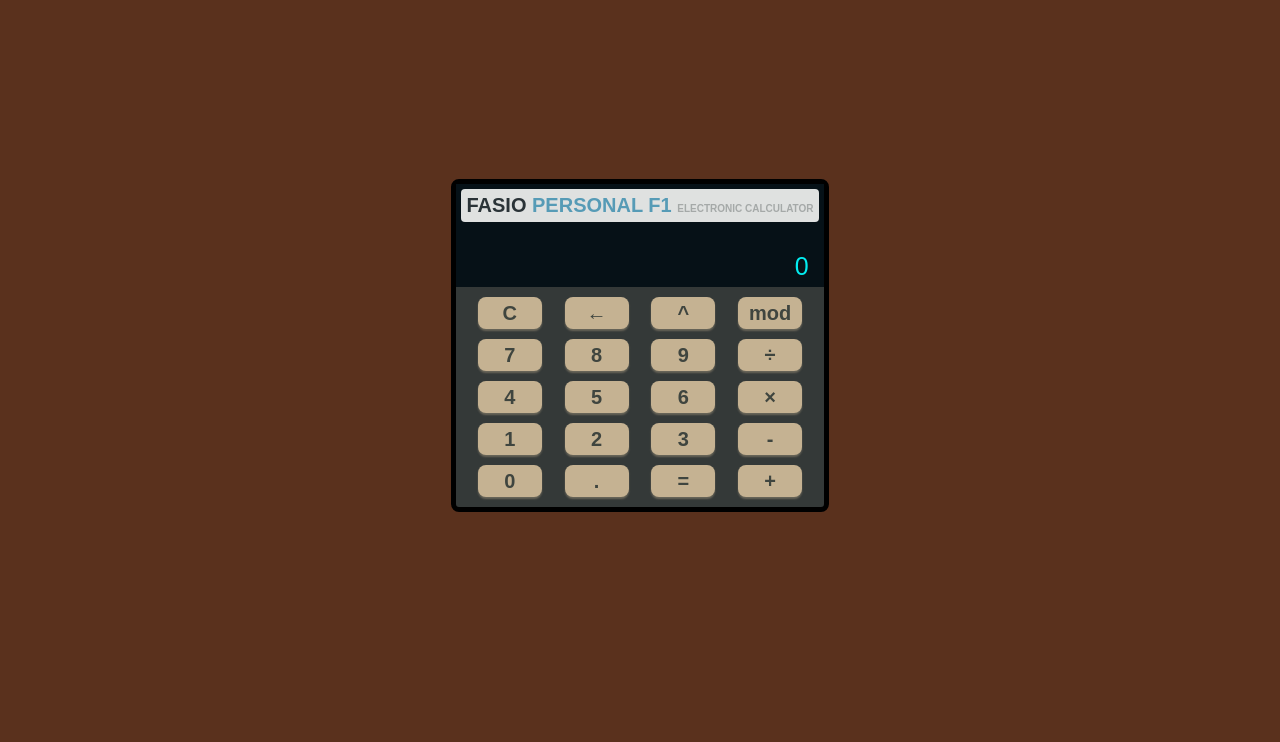
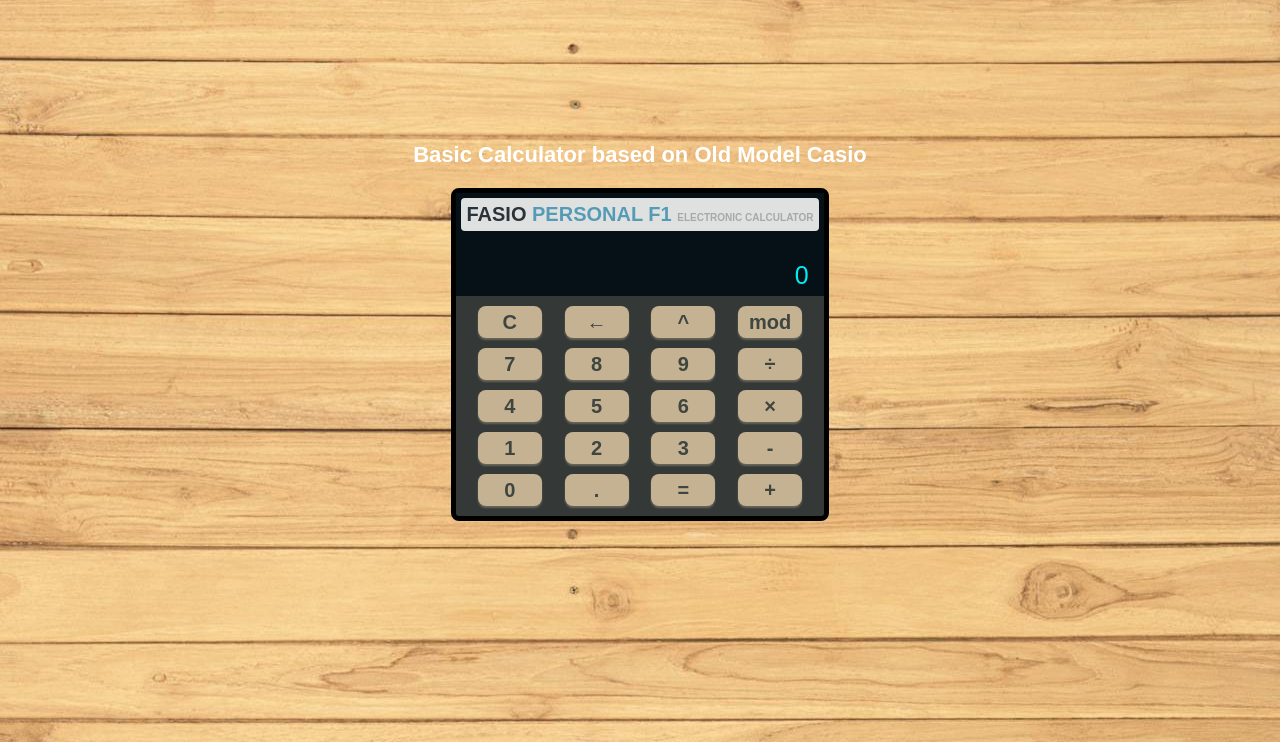
Before and after one commit to Valmord/calculator, a plain HTML site: page index.html in a window 1280 px wide. Shown: the part 58-800 px from the top of the page. Drawn offline with Linux system fonts and the light colour scheme.

Commit message:
Add new wallpaper

```diff
--- a/index.html
+++ b/index.html
@@ -8,7 +8,7 @@
   <script src="code.js" defer></script>
 </head>
 <body>
-  <h1>Basic Calculator</h1>
+  <h1>Basic Calculator based on Old Model Casio</h1>
 
 
   <div class="calculator">
--- a/styles.css
+++ b/styles.css
@@ -10,6 +10,13 @@ body {
   flex-direction: column;
   align-items: center;
   background-color: #5a311d;
+  background-image: url('./images/background.jpg');
+}
+
+h1 {
+  margin: 200px 0 -180px;
+  color: white;
+  font-size: 22px;
 }
 
 .calculator {
@@ -48,7 +55,7 @@ h2 {
 }
 
 .display-top {
-  font-size: 14px;
+  font-size: 11.5px;
   padding: 0 10px;
   height: 20px;
   opacity: 0.85;
```
Also changed, not shown: images/background.jpg (added).
